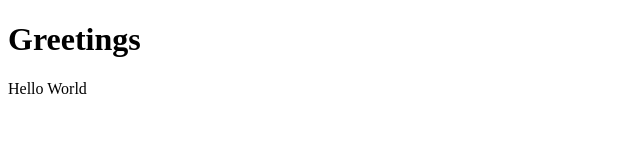
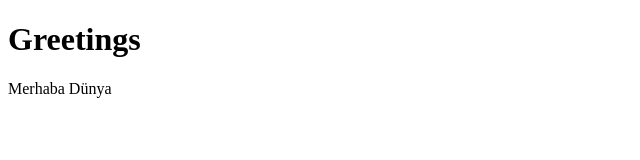
Before and after one commit to AtocM/gitLearning, a plain HTML site: page index.html in a window 1280 px wide. Shown: the full height of the page, 0-640 px from the left. Drawn offline with Linux system fonts and the light colour scheme.

Commit message:
Turkish translation

```diff
--- a/index.html
+++ b/index.html
@@ -6,6 +6,6 @@
 </head>
 <body>
 	<h1>Greetings</h1>
-	<p>Hello World</p>
+	<p>Merhaba Dünya</p>
 </body>
 </html>
```
